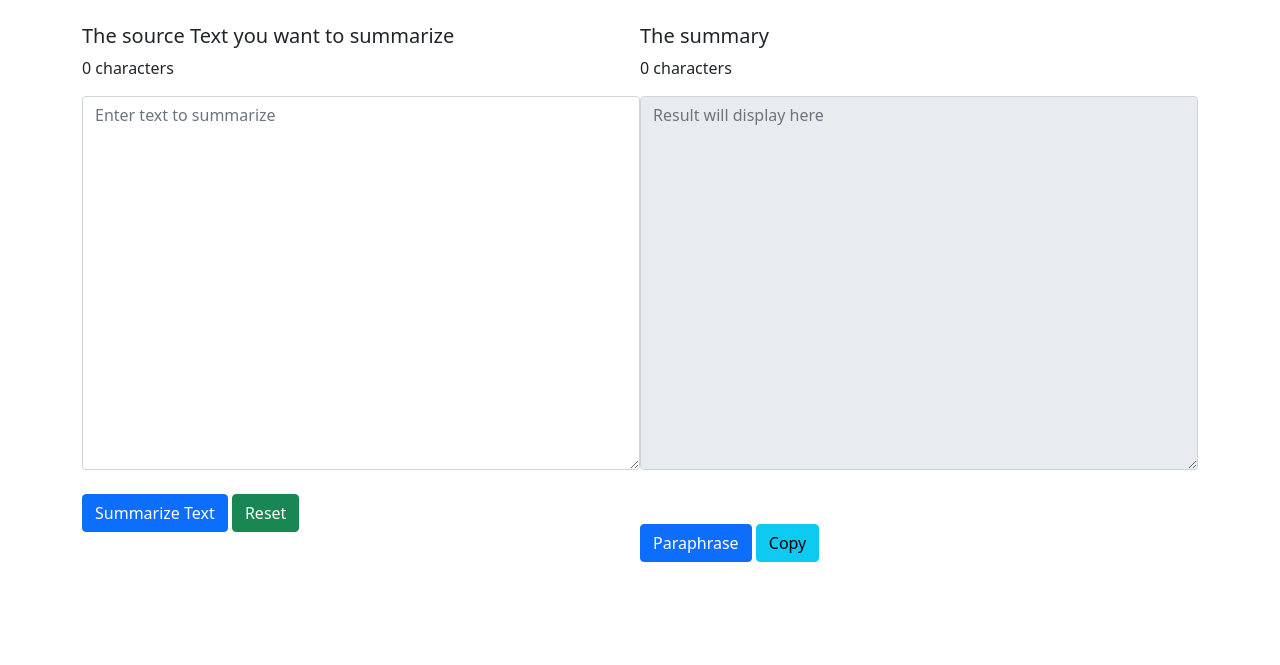
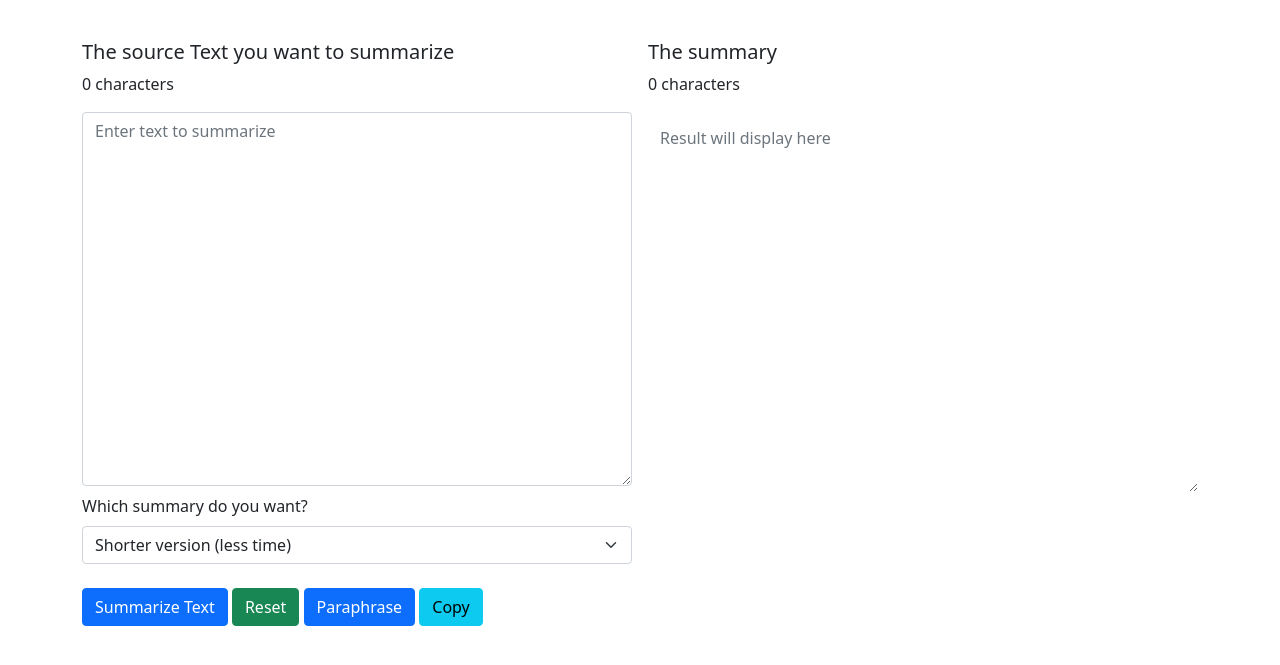
Before and after one commit to jod35/ai-teacher, a Flask app: page / in a window 1280 px wide. Shown: the part 56-721 px from the top of the page. Run offline with Flask 3, Linux system fonts and the light colour scheme.

Commit message:
change layout and add facebook/bart

```diff
--- a/server/routes.py
+++ b/server/routes.py
@@ -1,5 +1,5 @@
 from flask import Blueprint,render_template,request,jsonify
-from main import load_text
+from main import summarize_text_with_large_cnn,summarize_with_scrapy
 
 
 
@@ -16,7 +16,11 @@ def index():
 @server_bp.post('/')
 def submit_and_summarize_text():
     data = request.get_json()
+    summary_type = data.get('type')
+    print(summary_type)
 
-    output = load_text(data.get('text'))
+    text = data.get('text')
+
+    output = summarize_with_scrapy(text) if summary_type == "basic" else summarize_text_with_large_cnn(text)
 
     return jsonify({"summarizedText":output,"length":len(output)})
--- a/server/static/index.css
+++ b/server/static/index.css
@@ -5,3 +5,7 @@
     left: 5px;
     visibility: hidden;
 }
+#summarizedText{
+    border: none;
+    background: none;
+}
--- a/server/static/main.js
+++ b/server/static/main.js
@@ -15,19 +15,20 @@ sourceLengthText.innerText = `${sourceLength} characters`;
 resultTextLength.innerText = `${resultLength} characters`;
 
 //summarize the text using AJAX
-const summarizeText = async (text)=>{
+const summarizeText = async (text,type)=>{
     const requestOptions = {
         method : "POST",
         headers:{
             "Content-Type":"application/json"
         },
-        body:JSON.stringify({text})
+        body:JSON.stringify({text,type})
     }
 
     const response = await fetch('/',requestOptions);
-    loadingGif.style.visibility = 'visible';
 
     const responseText = await response.json();
+
+    console.log(responseText)
 
     resultTextInput.textContent = responseText.summarizedText;
     loadingGif.style.visibility = 'hidden';
@@ -45,11 +46,16 @@ const handleSourceTextInput = ()=>{
 
 //handle source text form
 const submitFormtoServer = (event)=>{
+    loadingGif.style.visibility = 'visible';
     let formData = new FormData(form);
+
+    console.log({'type':formData.get('summary_type'),'text':formData.get('source')})
+
     let sourceText = formData.get('source');
 
+    let summaryType = formData.get('summary_type');
 
-    summarizeText(sourceText)
+    summarizeText(sourceText,summaryType)
 
     event.preventDefault();
 }
--- a/server/templates/index.html
+++ b/server/templates/index.html
@@ -1,23 +1,35 @@
 {% extends 'base.html' %}
 {% block content %}
-    <div class="form d-flex justify-content-between mt-4">
-            <div class="left">
+    <div class="row g-3 mt-4">
+            <div class="col-6 left">
                 <h5>The source Text you want to summarize</h5>
                 <p id="source_text_len"  disabled ></p>
                 <form id="summary-form">
-                    <textarea name="source" id="sourceTextInput" cols="70" rows="15" class="form-control" placeholder="Enter text to summarize" required></textarea>
+                    <div class="form-group mt-2">
+                        <textarea name="source" id="sourceTextInput" cols="70" rows="15" class="mt-2  form-control" placeholder="Enter text to summarize" required></textarea>
+                    </div>
+                    <div class="form-group mt-2">
+                        <label for="summary_type">
+                            Which summary do you want?
+                        </label>
+                        <select name="summary_type" id="summary" class="form-select mt-2">
+                            <option value="basic">Shorter version (less time)</option>
+                            <option value="detailed">More detailed (longer time)</option>
+                        </select>
+                    </div>
                     <input type="submit" value="Summarize Text" class="btn btn-primary mt-4">
                     <input type="Reset" value="Reset" class="btn btn-success mt-4" id="resetButton">
+                    <a class="btn btn-primary mt-4" id="paraphrase-btn">Paraphrase</a>
+                    <a class="btn btn-info mt-4" id="copy-btn">Copy</a>
                 </form>
             </div>
-            <div class="right">
+            <div class="col-6 right">
                 <h5>The summary</h5>
                 <p id="result_text_len"  disabled></p>
-                <textarea name="" cols="70" rows="15" class="form-control" id="summarizedText" readonly placeholder="Result will display here" required></textarea>
-                <img src="{{url_for('server.static',filename='loadin.gif')}}" class="loading" alt="" srcset="">
-                <br>
-                <button class="btn btn-primary mt-4" id="paraphrase-btn">Paraphrase</button>
-                <button class="btn btn-info mt-4" id="copy-btn">Copy</button>
+                <div style="">
+                    <textarea name="" cols="70" rows="15" class="form-control mt-4" id="summarizedText" readonly placeholder="Result will display here" required></textarea>
+                    <img src="{{ url_for('server.static',filename='loadin.gif') }}" class="loading" alt="">
+                </div>
             </div>
     </div>
 {% endblock content %}
```
Also changed, not shown: main.py (+19 -2 lines), test.py (added).
